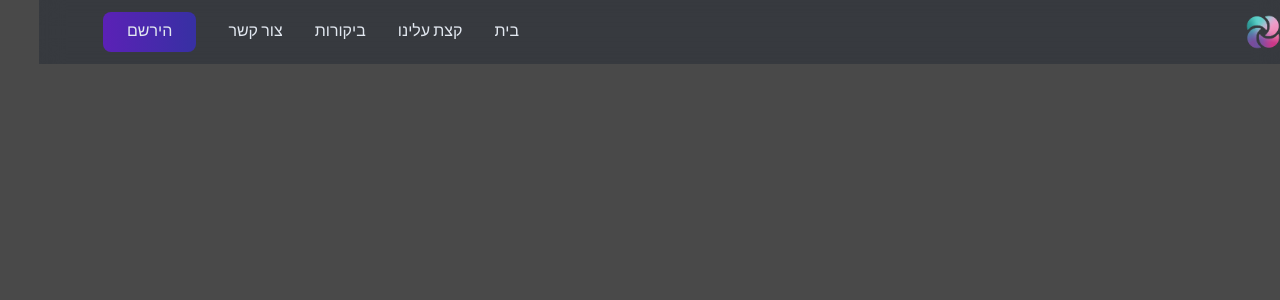
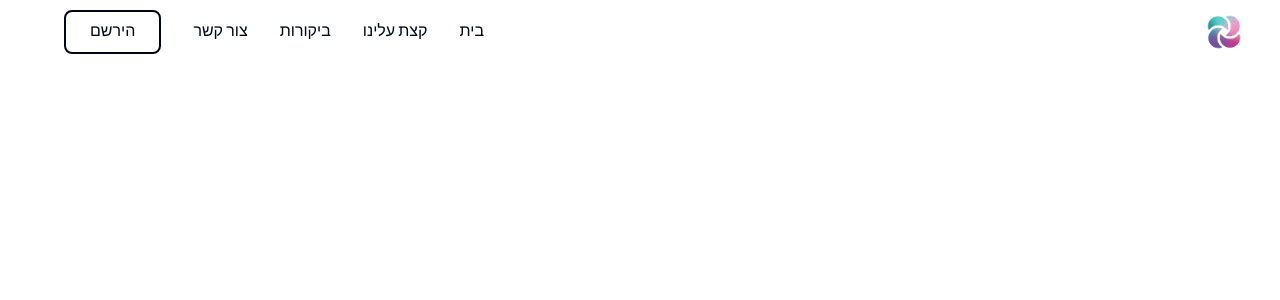
Before and after one commit to KorenShemer/life-after-life-lp, a React (Create React App) app in the folder life-after-life-lp/: page / in a window 1280 px wide. Shown: the top 300 px of the page. Built offline with nearby package versions, Linux system fonts and the light colour scheme.

Commit message:
feat(Navbar):"Changed the colors themes to brighter"

```diff
--- a/life-after-life-lp/src/index.css
+++ b/life-after-life-lp/src/index.css
@@ -4,16 +4,18 @@
 
 body {
   margin: 0;
-  font-family: 'Secular One', -apple-system, BlinkMacSystemFont, 'Segoe UI', 'Roboto', 'Oxygen',
-    'Ubuntu', 'Cantarell', 'Fira Sans', 'Droid Sans', 'Helvetica Neue',
-    sans-serif;
+  font-family: "Secular One", -apple-system, BlinkMacSystemFont, "Segoe UI",
+    "Roboto", "Oxygen", "Ubuntu", "Cantarell", "Fira Sans", "Droid Sans",
+    "Helvetica Neue", sans-serif;
   -webkit-font-smoothing: antialiased;
   -moz-osx-font-smoothing: grayscale;
-  background-color: rgb(73, 73, 73);
-
+  position: relative;
+  min-height: 100vh;
+  background-color: #ffffff;
 }
 
+
 code {
-  font-family: source-code-pro, Menlo, Monaco, Consolas, 'Courier New',
+  font-family: source-code-pro, Menlo, Monaco, Consolas, "Courier New",
     monospace;
 }
--- a/life-after-life-lp/src/layouts/Navbar/Navbar.tsx
+++ b/life-after-life-lp/src/layouts/Navbar/Navbar.tsx
@@ -5,7 +5,7 @@ const Navbar = () => {
   const [isOpen, setIsOpen] = useState(false);
 
   return (
-    <nav className="bg-slate-900/30 backdrop-blur-md">
+    <nav className="bg-white fixed w-full z-10">
       <div className="max-w-7xl mx-auto px-4 sm:px-6 lg:px-8">
         <div className="flex justify-between h-16">
           <div className="flex items-center">
@@ -17,29 +17,29 @@ const Navbar = () => {
           <div className="hidden md:flex items-center space-x-8">
             <a
               href="#Home"
-              className="text-slate-200 hover:text-slate-50 transition ml-8"
+              className="text-slate-950 hover:text-slate-500 transition ml-8"
             >
               בית
             </a>
             <a
               href="#about"
-              className="text-slate-200 hover:text-slate-50 transition"
+              className="text-slate-950 hover:text-slate-500 transition"
             >
               קצת עלינו
             </a>
             <a
               href="#services"
-              className="text-slate-200 hover:text-slate-50 transition"
+              className="text-slate-950 hover:text-slate-500 transition"
             >
               ביקורות
             </a>
             <a
               href="#contact"
-              className="text-slate-200 hover:text-slate-50 transition"
+              className="text-slate-950 hover:text-slate-500 transition"
             >
               צור קשר
             </a>
-            <button className="bg-gradient-to-r from-violet-800 to-indigo-800 text-slate-200 px-6 py-2 rounded-lg hover:scale-105 transition duration-300">
+            <button className="text-slate-950 px-6 py-2 rounded-lg border-2 border-slate-950 border-solid rounded-lg p-4 hover:scale-105 transition duration-300">
               הירשם
             </button>
           </div>
@@ -47,7 +47,7 @@ const Navbar = () => {
           <div className="md:hidden flex items-center">
             <button
               onClick={() => setIsOpen(!isOpen)}
-              className="text-slate-200 hover:text-slate-50 focus:outline-none"
+              className="text-slate-950 hover:text-slate-500 focus:outline-none"
             >
               <svg
                 className="h-6 w-6"
@@ -90,7 +90,7 @@ const Navbar = () => {
             >
               צרו קשר
             </a>
-            <button className="w-full mt-2 bg-gradient-to-r from-indigo-800 to-indigo-400 text-slate-200 px-6 py-2 rounded-lg hover:bg-blue-700 transition">
+            <button className="w-full mt-2 bg-slate-950 text-slate-200 px-6 py-2 rounded-lg hover:bg-slate-600 transition">
               הירשם
             </button>
           </div>
```
Also changed, not shown: life-after-life-lp/src/components/Header/Header.css (added), life-after-life-lp/src/components/Header/Header.tsx (added).
